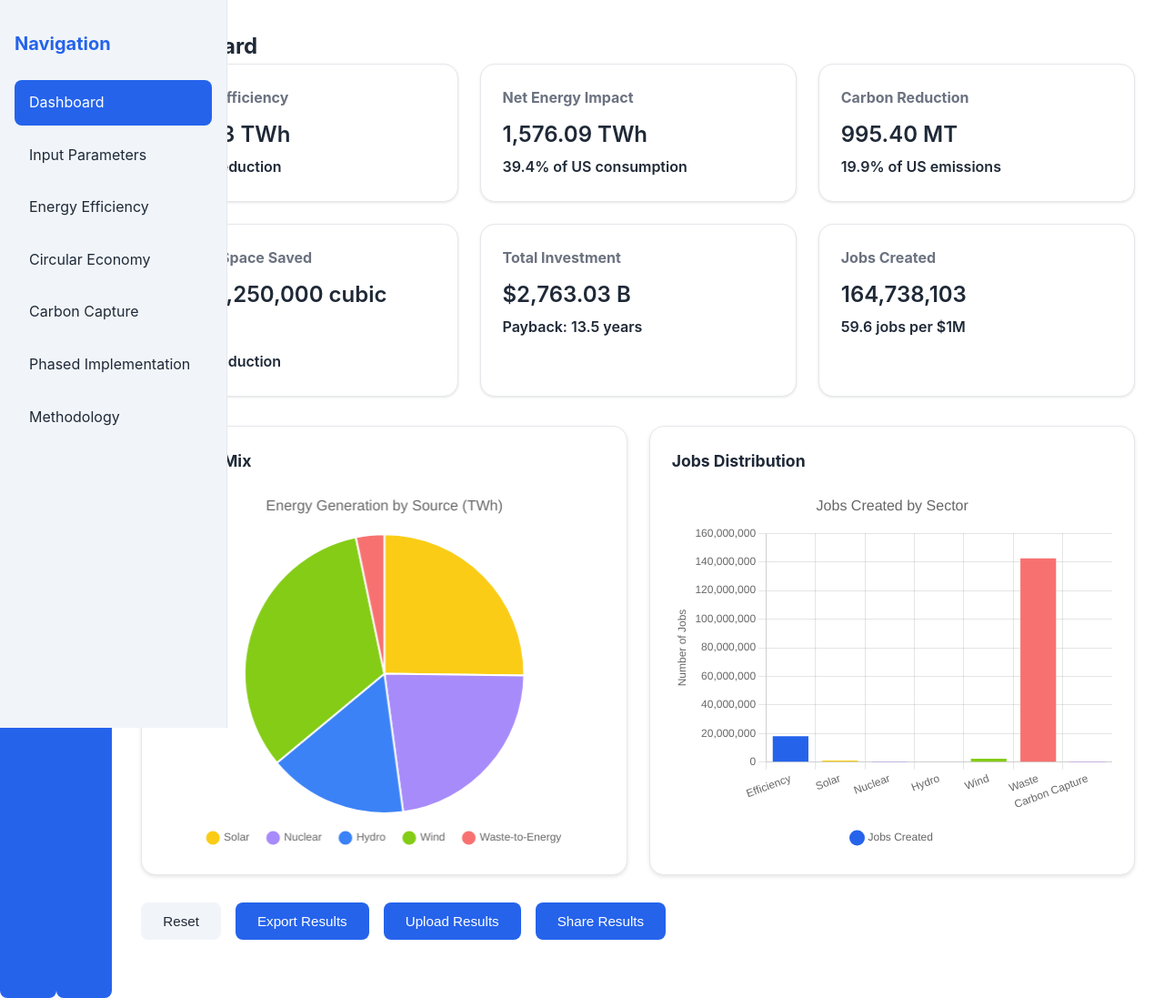
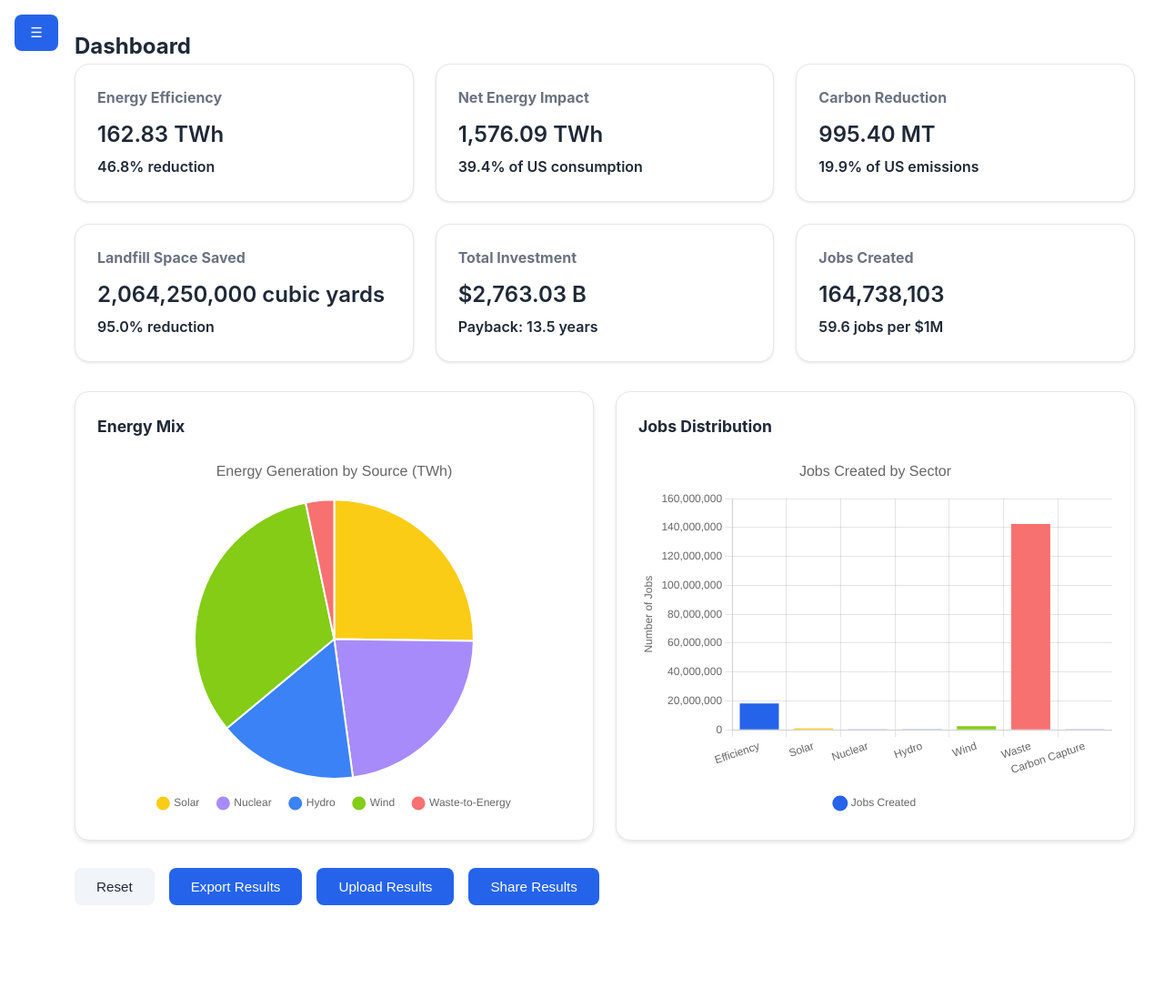
Before and after one commit to lostinalaskatill08/waste-to-energy-calculator, a website: page index.html in a window 1280 px wide. Shown: the whole page at 91% size. After the commit the page ends 1059 px from the top, so only its background shows below. Drawn offline with nearby package versions, Linux system fonts and the light colour scheme.

Commit message:
Add collapsible sidebar with improved navigation and responsive design

```diff
--- a/css/style.css
+++ b/css/style.css
@@ -30,6 +30,7 @@ body {
   min-height: 100vh;
 }
 
+/* Updated Sidebar Styles */
 #sidebar {
   background: var(--sidebar-bg);
   padding: 2rem 1rem;
@@ -39,13 +40,12 @@ body {
   height: 100vh;
   overflow-y: auto;
   z-index: 10;
-  display: block; /* Ensure sidebar is visible by default on desktop */
-  flex-shrink: 0;
+  transition: transform 0.3s ease;
+  transform: translateX(-250px); /* Start fully collapsed */
 }
 
-#sidebar.collapsed {
-  transform: translateX(-100%);
-  transition: transform 0.3s ease;
+#sidebar.expanded {
+  transform: translateX(0);
 }
 
 #sidebar h2 {
@@ -76,9 +76,9 @@ body {
   color: white;
 }
 
-/* Main Content Area */
+/* Updated Main Content Area to adjust with sidebar */
 #main-content {
-  margin-left: 0;
+  margin-left: 50px; /* Space for toggle button only */
   padding: 2rem;
   max-width: 100%;
   position: relative;
@@ -87,6 +87,11 @@ body {
   min-height: 100vh;
   box-sizing: border-box; /* Ensure padding is included in width calculation */
   flex-grow: 1;
+  transition: margin-left 0.3s ease;
+}
+
+#main-content.sidebar-expanded {
+  margin-left: 250px;
 }
 
 /* Section Styles */
@@ -332,6 +337,7 @@ button:active {
 
   #sidebar.active {
     transform: translateX(0);
+  }
 
   .charts-container {
     grid-template-columns: 1fr;
@@ -406,6 +412,7 @@ button:active {
   cursor: pointer;
 }
 
+/* Updated Sidebar Toggle Button */
 #sidebar-toggle {
   position: fixed;
   top: 1rem;
@@ -413,11 +420,15 @@ button:active {
   z-index: 100;
   background: var(--primary);
   color: white;
-  padding: 0.5rem 1rem;
+  width: 40px;
+  height: 40px;
   border-radius: 0.5rem;
   border: none;
   cursor: pointer;
   transition: all 0.3s ease;
+  display: flex;
+  align-items: center;
+  justify-content: center;
 }
 
 #sidebar-toggle:hover {
@@ -436,12 +447,17 @@ button:active {
 
   #sidebar.active {
     transform: translateX(0);
+    box-shadow: 0 0 15px rgba(0,0,0,0.2);
   }
 
   #main-content {
     margin-left: 0;
     width: 100%;
     padding: 1rem;
+  }
+
+  #main-content.sidebar-expanded {
+    margin-left: 0;
   }
 
   .charts-container {
--- a/index.html
+++ b/index.html
@@ -11,10 +11,10 @@
 <body>
   <div id="container">
     <button class="mobile-nav-toggle" aria-label="Toggle Navigation Menu">☰</button>
-    <!-- Add a button to toggle the sidebar -->
-    <button id="sidebar-toggle" aria-label="Toggle Sidebar">☰</button>
-    <!-- Sidebar Navigation -->
-    <div id="sidebar">
+    <!-- Updated sidebar toggle button -->
+    <button id="sidebar-toggle" aria-label="Toggle Sidebar" aria-expanded="false" aria-controls="sidebar">☰</button>
+    <!-- Updated sidebar with ARIA attributes -->
+    <div id="sidebar" role="navigation" aria-label="Main navigation">
       <h2>Navigation</h2>
       <ul>
         <li><a href="#" class="nav-link" data-target="dashboard">Dashboard</a></li>
--- a/js/app.js
+++ b/js/app.js
@@ -1770,11 +1770,24 @@ ensureCanvasInitialization();
 // Add functionality to toggle the sidebar visibility
 document.addEventListener("DOMContentLoaded", function() {
     const sidebar = document.getElementById("sidebar");
+    const mainContent = document.getElementById("main-content");
     const toggleButton = document.getElementById("sidebar-toggle");
 
-    if (sidebar && toggleButton) {
+    if (sidebar && toggleButton && mainContent) {
         toggleButton.addEventListener("click", function() {
-            sidebar.classList.toggle("collapsed");
+            sidebar.classList.toggle("expanded");
+            mainContent.classList.toggle("sidebar-expanded");
         });
+
+        // Close sidebar when clicking a link (on mobile)
+        const navLinks = sidebar.querySelectorAll(".nav-link");
+        navLinks.forEach(link => {
+            link.addEventListener("click", () => {
+                if (window.innerWidth <= 1024) {
+                    sidebar.classList.remove("expanded");
+                    mainContent.classList.remove("sidebar-expanded");
+                }
+            });
+        });
     }
 });
```
